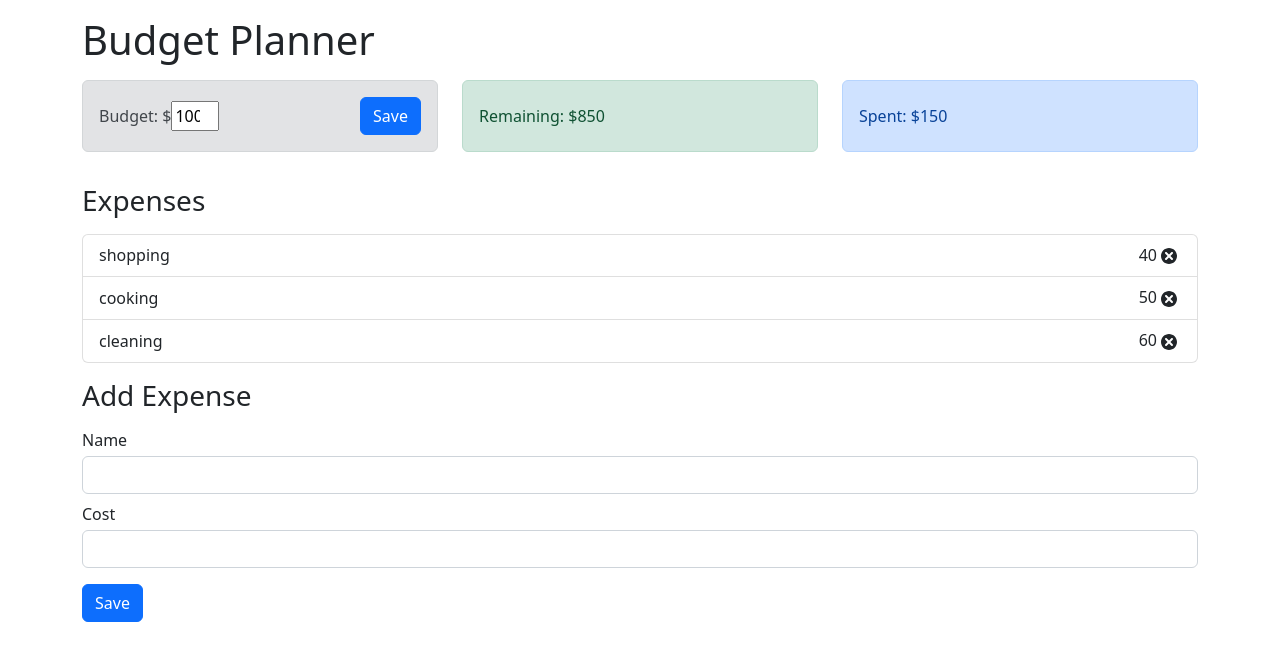
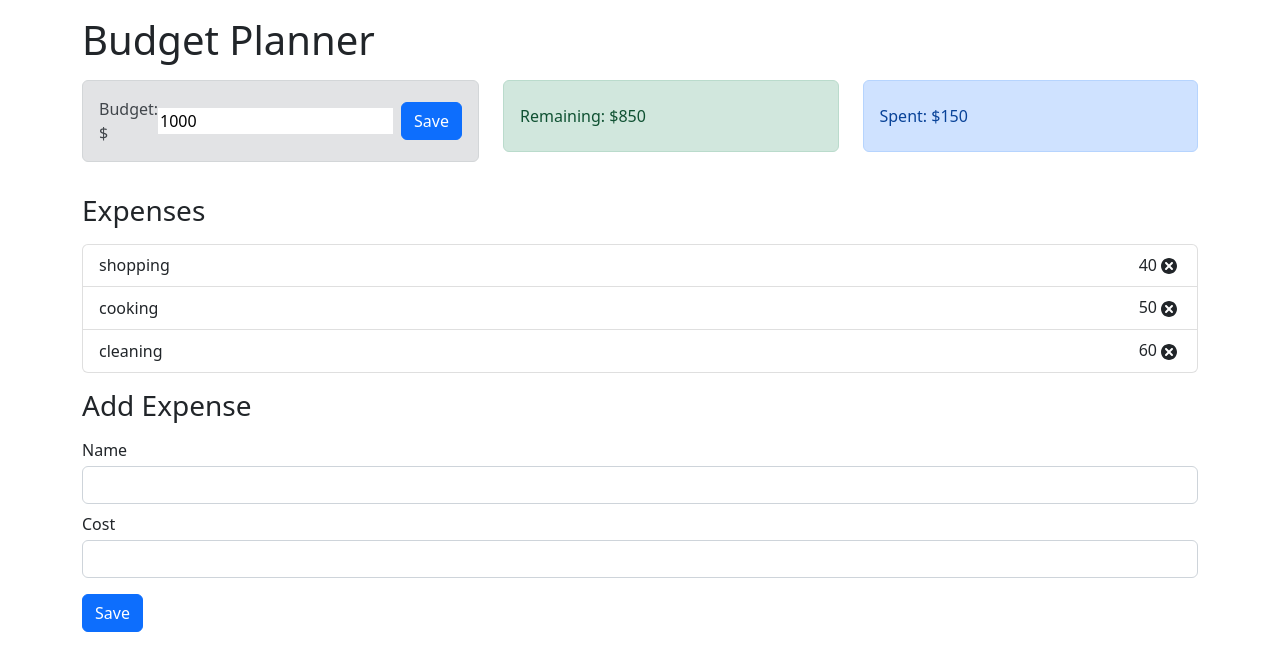
Before and after one commit to pfalzergbr/budgetapp-jephasin, a React (Create React App) app: page / in a window 1280 px wide. Both pictures are taken after a click on the button "Edit". Shown: the top 670 px of the page. Built offline with nearby package versions, Linux system fonts and the light colour scheme; the HTML template or start-up script is replaced by a standard one.

Commit message:
tweak input formatting

```diff
--- a/src/components/Budget/TotalBudget.js
+++ b/src/components/Budget/TotalBudget.js
@@ -32,8 +32,10 @@ const TotalBudget = ({ budget, dispatch }) => {
             onChange={(event) => setUpdatedBudget(event.target.value)}
             style={{
               display: 'inline-block',
-              marginRight: 'auto',
-              width: '48px',
+              // marginRight: 'auto',
+              flex: 1,
+              marginRight: '0.5rem',
+              border: 'none',
             }}
           ></input>
         ) : (
@@ -48,7 +50,7 @@ const TotalBudget = ({ budget, dispatch }) => {
           </span>
         )}
         {isEditing ? (
-          <button className="btn btn-primary" onClick={onSave} button>
+          <button className="btn btn-primary" onClick={onSave}>
             Save
           </button>
         ) : (
--- a/src/components/ExpensesList/ExpenseItem.js
+++ b/src/components/ExpensesList/ExpenseItem.js
@@ -7,7 +7,7 @@ const ExpenseItem = ({ name, cost, id }) => {
 
   const onDeleteExpense = () => {
     dispatch({
-      type: 'DELETE_EXP',
+      type: 'DELETE_EXPENSE',
       payload: id,
     });
   };
--- a/src/context/AppContext.js
+++ b/src/context/AppContext.js
@@ -7,7 +7,7 @@ const AppReducer = (state, action) => {
         ...state,
         expenses: [...state.expenses, action.payload],
       };
-    case 'DELETE_EXP':
+    case 'DELETE_EXPENSE':
       return {
         ...state,
         expenses: state.expenses.filter(
```
